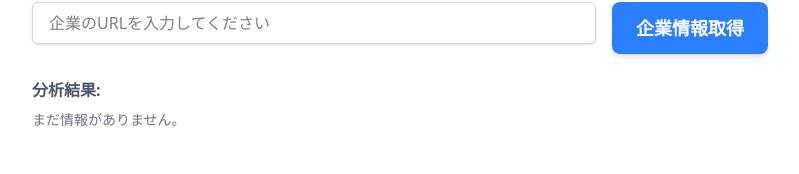
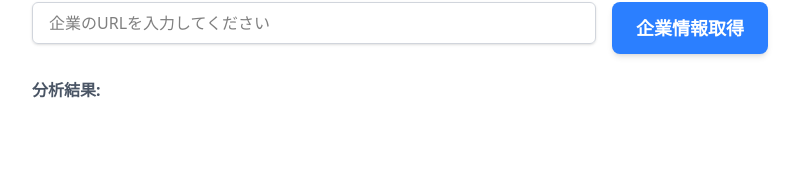
Before and after one commit to RintaroNasu/Biz-Match-Up, a Next.js app in the folder frontend/: page /dashboard/company in a window 1280 px wide. Shown: the part 126-300 px from the top of the page, without its empty margins (240-1039 px from the left). Built offline with nearby package versions, Linux system fonts and the light colour scheme.

Commit message:
feat:型定義+出力のUIの変更

```diff
--- a/frontend/src/app/dashboard/company/page.tsx
+++ b/frontend/src/app/dashboard/company/page.tsx
@@ -3,10 +3,11 @@ import React, { useState } from 'react';
 import Link from 'next/link';
 import { PrimaryButton } from '../../../components/buttons/PrimaryButton';
 import { companyScrape } from '../../../lib/api/companyScrape';
+import { MatchItem } from '@/lib/types';
 
 export default function Company() {
   const [companyUrl, setCompanyUrl] = useState('');
-  const [matchResult, setMatchResult] = useState('');
+  const [matchResult, setMatchResult] = useState<MatchItem[]>([]);
   const [isLoading, setIsLoading] = useState(false);
 
   const onChangeCompanyUrl = (event: React.ChangeEvent<HTMLInputElement>) =>
@@ -64,13 +65,20 @@ export default function Company() {
       </form>
       <div>
         <p className='font-semibold text-gray-600 mb-2'>分析結果:</p>
-        {matchResult ? (
-          <pre className='whitespace-pre-wrap text-sm text-gray-800'>
-            {matchResult}
-          </pre>
-        ) : (
-          <p className='text-sm text-gray-500'>まだ情報がありません。</p>
-        )}
+        <div className='space-y-4'>
+          {matchResult.map((item, index) => (
+            <div
+              key={index}
+              className='p-4 border rounded-md shadow-sm bg-white'
+            >
+              <h3 className='font-bold text-blue-700 underline'>
+                {item.axis}:{'★'.repeat(item.score)}
+                {'☆'.repeat(5 - item.score)}
+              </h3>
+              <p className='text-gray-700 mt-1'>{item.reason}</p>
+            </div>
+          ))}
+        </div>
       </div>
     </div>
   );
--- a/frontend/src/lib/types.ts
+++ b/frontend/src/lib/types.ts
@@ -22,3 +22,8 @@ export interface UserProfileUpdate {
   careerAxis2: string;
   selfPr: string;
 }
+export type MatchItem = {
+  axis: string;
+  score: number;
+  reason: string;
+};
```
